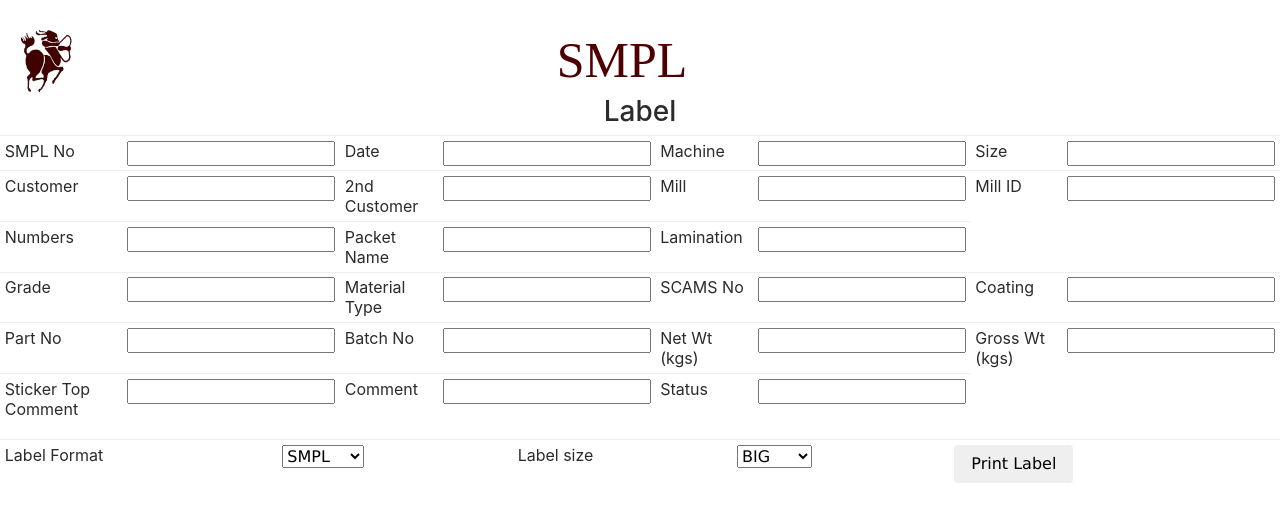
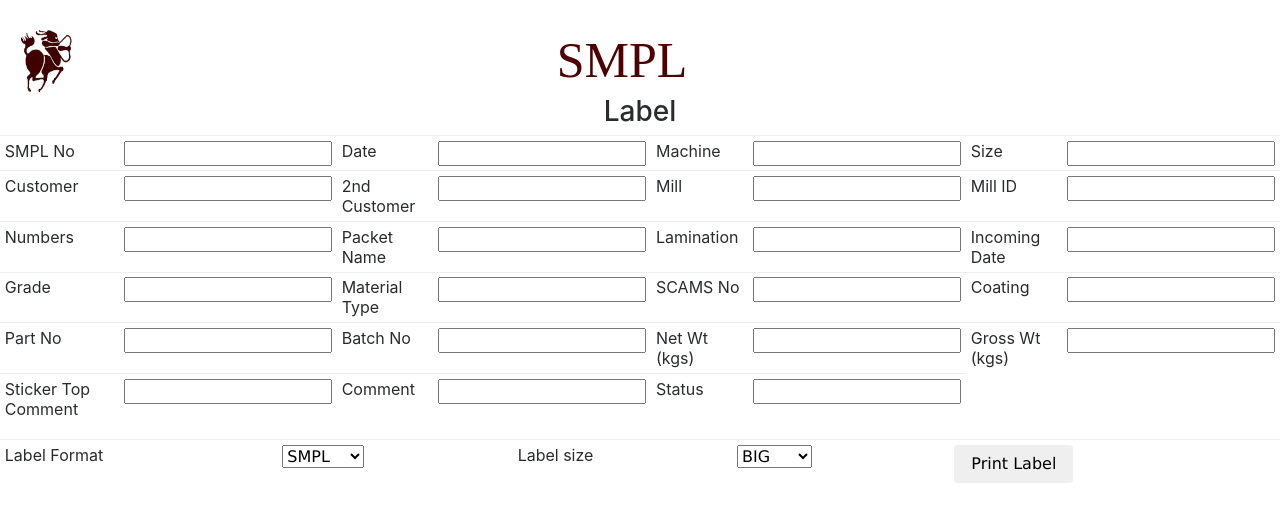
Before and after one commit to adityabaliga/SMPLan, a Python web app: template templates/make_label.html in a window 1280 px wide. Shown: the top 522 px of the page. Run offline with Jinja, Linux system fonts and the light colour scheme; the template is opened without the code that fills it, so the values that code supplies are empty; some libraries are stand-ins or nearby versions.

Commit message:
Bug Fixes in print old label

```diff
--- a/static/js/make_label_old.js
+++ b/static/js/make_label_old.js
@@ -42,8 +42,17 @@ function make_label_old(smpl_no, customer){
     var grade='';
     var coating='';
     var scams_no='';
+
+    var incoming_date = (document.getElementById('incoming_date').value);
+    incoming_date = incoming_date.split('/');
+    var new_incoming_date = incoming_date[1] + '/' + incoming_date[0] + '/' + incoming_date[2];
+    new_incoming_date = new Date(new_incoming_date);
+    var check_date = new Date("04/25/2023");
+
     if (grade_field.length > 0){
+         if(new_incoming_date < check_date){
             grade_field = grade_field.split(';');
+
             //Material Type
             /*var mat_type = grade_field.split("ID");
 
@@ -75,6 +84,24 @@ function make_label_old(smpl_no, customer){
                     scams_no = grade_field[i].split("SCAMS NO").pop();
                     scams_no = scams_no.replaceAll(':','');
                     scams_no = scams_no.replaceAll(' ','');
+                }
+            }
+    }else{
+            material_type = document.getElementById('lbl_mat_type').value;
+
+            material_type = material_type.replaceAll('COIL','');
+            material_type = material_type.replaceAll('SHEETS','');
+            material_type = material_type.replaceAll('.','');
+
+
+            grade = document.getElementById('lbl_grade').value;
+            scams_no = document.getElementById('lbl_scams_no').value;
+            if(scams_no == 'None'){
+                scams_no = '';
+            }
+            coating = document.getElementById('lbl_coating').value;
+            if(coating == 'None'){
+                coating = '';
             }
         }
     }
--- a/static/js/processing.js
+++ b/static/js/processing.js
@@ -37,8 +37,16 @@ function length_of_coil(){
     length_of_coil = input_weight/thickness/width/0.00000785;
     //if material is aluminium, the length has to be 3 times that of steel
     var grade = document.getElementById("grade").value;
-
-    if(grade.includes("ALU ") || grade.includes("ALUMINIUM ")){
+    var mat_type = document.getElementById("mat_type").value;
+    var mat_type_true = false;
+    if(mat_type){
+        if(mat_type.includes("ALUMINIUM")){
+            mat_type_true = true;
+        }
+    }
+
+
+    if(grade.includes("ALU ") || grade.includes("ALUMINIUM ") || mat_type_true){
         length_of_coil= length_of_coil*(7.85/2.71);
     }
     document.getElementById("length_of_coil").value = length_of_coil.toFixed(0);
@@ -88,8 +96,15 @@ function for_packets_and_weight(table_id,table_row,operation){
 
     //if material is aluminium, the weight has to be 1/3 that of steel
     var grade = document.getElementById("grade").value;
-
-    if(grade.includes("ALU ") || grade.includes("ALUMINIUM ")){
+    var mat_type = document.getElementById("mat_type").value;
+    var mat_type_true = false;
+    if(mat_type){
+        if(mat_type.includes("ALUMINIUM")){
+            mat_type_true = true;
+        }
+    }
+
+    if(grade.includes("ALU ") || grade.includes("ALUMINIUM ") || mat_type_true){
         last_row.cells[weight_pos].lastChild.value = (weight/3).toFixed(3);
     }
 
@@ -201,6 +216,7 @@ function get_part_weight(){
     var thickness = Number(document.getElementById("thickness").value);
     var input_material = (document.getElementById("input_material").value);
     var grade = document.getElementById("grade").value;
+    var mat_type = document.getElementById("mat_type").value;
 
     input_material = input_material.split("x");
 
@@ -213,7 +229,14 @@ function get_part_weight(){
         width= document.getElementById("total_width").value;
     }
 
-    if(grade.includes("ALU ") || grade.includes("ALUMINIUM ")){
+    var mat_type_true = false;
+    if(mat_type){
+        if(mat_type.includes("ALUMINIUM")){
+            mat_type_true = true;
+        }
+    }
+
+    if(grade.includes("ALU ") || grade.includes("ALUMINIUM ") || mat_type_true){
         var total_processed_wt = thickness * width * total_length * aluminium_density;
         var coil_length = rm_wt/thickness/width/aluminium_density;
         document.getElementById("total_processed_wt").value = total_processed_wt.toFixed(3);
@@ -1112,6 +1135,16 @@ function honda_part_no(width,length){
                 wt_per_sheet = 2.29;
                 coating = "20/0";
             }
+    else if (width == 655 && length == 740){
+                part_no = "K3CA UPPER";
+                wt_per_sheet = 2.66;
+                coating = "0/30";
+            }
+    else if (width == 565 && length == 645){
+                part_no = "K3CA BTM";
+                wt_per_sheet = 2.29;
+                coating = "20/0";
+    }
     else if (width == 520 && length == 765){
                 part_no = "KTEM-BS4 HALF OTHER RL";
                 wt_per_sheet = 2.50;
@@ -1132,16 +1165,7 @@ function honda_part_no(width,length){
                 wt_per_sheet = 2.63;
                 coating = "20/0";
             }
-    else if (width == 655 && length == 740){
-                part_no = "K3CA HALF OTHER RL";
-                wt_per_sheet = 2.66;
-                coating = "0/30";
-            }
-    else if (width == 565 && length == 645){
-                part_no = "K3CA PLATE BOTTOM";
-                wt_per_sheet = 2.29;
-                coating = "20/0";
-    }
+
     else{
         part_no = "";
         wt_per_sheet = 0;
--- a/templates/make_label.html
+++ b/templates/make_label.html
@@ -73,16 +73,18 @@
             <td><input type="text" name="lbl_packet_name" id="lbl_packet_name" readonly></td>
             <td>Lamination</td>
             <td><input type="text" name="lbl_lamination" id="lbl_lamination" ></td>
+            <td>Incoming Date</td>
+            <td><input type="text" name="incoming_date" id="incoming_date" value = "{{incoming.incoming_date}}" readonly></td>
         </tr>
         <tr>
             <td>Grade</td>
             <td><input type="text" name="lbl_grade" id="lbl_grade" value = "{{incoming.grade}}"></td>
             <td>Material Type</td>
-            <td><input type="text" name="lbl_mat_type" id="lbl_mat_type"></td>
+            <td><input type="text" name="lbl_mat_type" id="lbl_mat_type" value = "{{incoming.material_type}}"></td>
             <td>SCAMS No</td>
-            <td><input type="text" name="lbl_scams_no" id="lbl_scams_no"></td>
+            <td><input type="text" name="lbl_scams_no" id="lbl_scams_no" value = "{{incoming.scams_no}}"></td>
             <td>Coating</td>
-            <td><input type="text" name="lbl_coating" id="lbl_coating"></td>
+            <td><input type="text" name="lbl_coating" id="lbl_coating" value = "{{incoming.coating}}"></td>
         </tr>
         <tr>
             <td>Part No</td>
```
Lines whose indentation alone changed are shown as unchanged.
